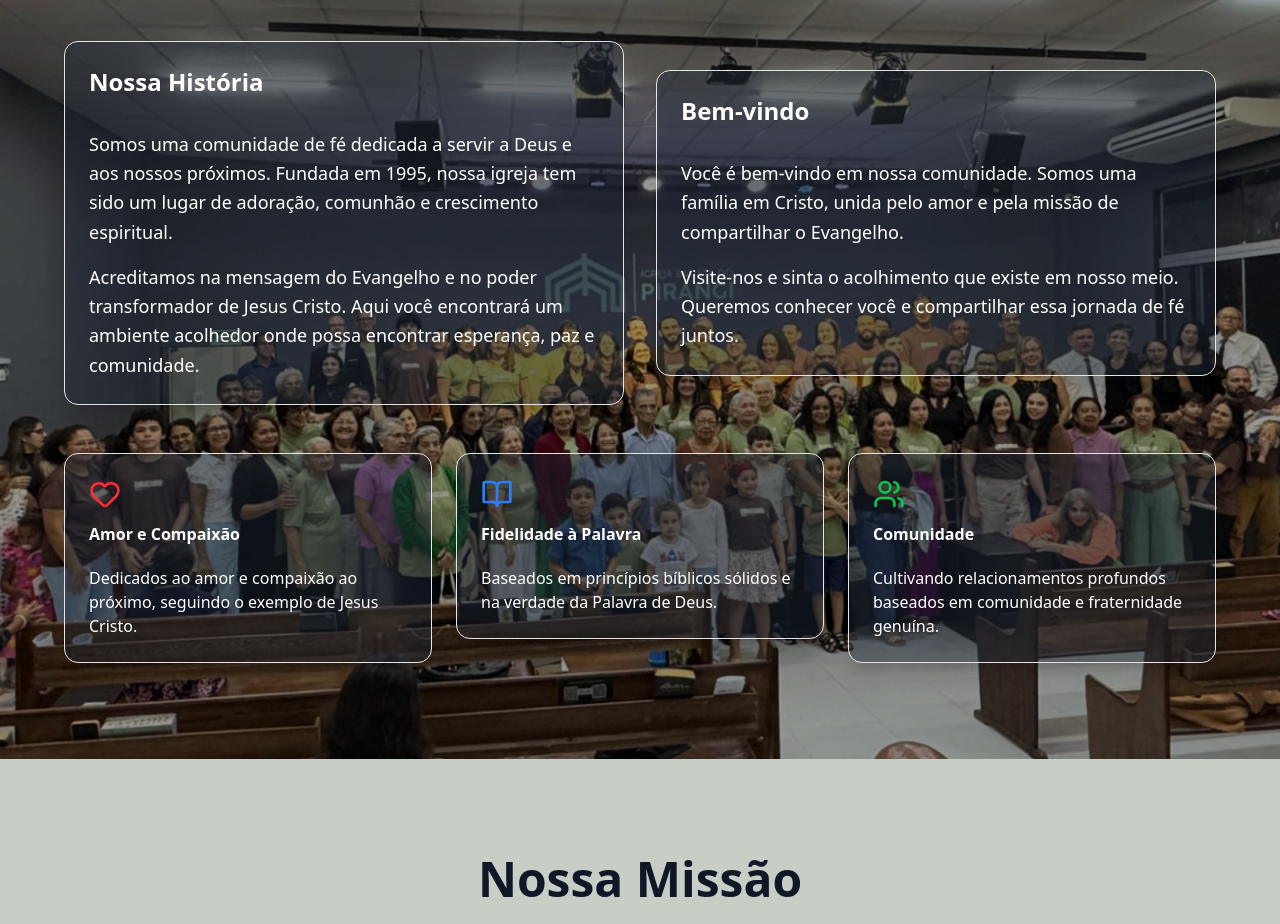
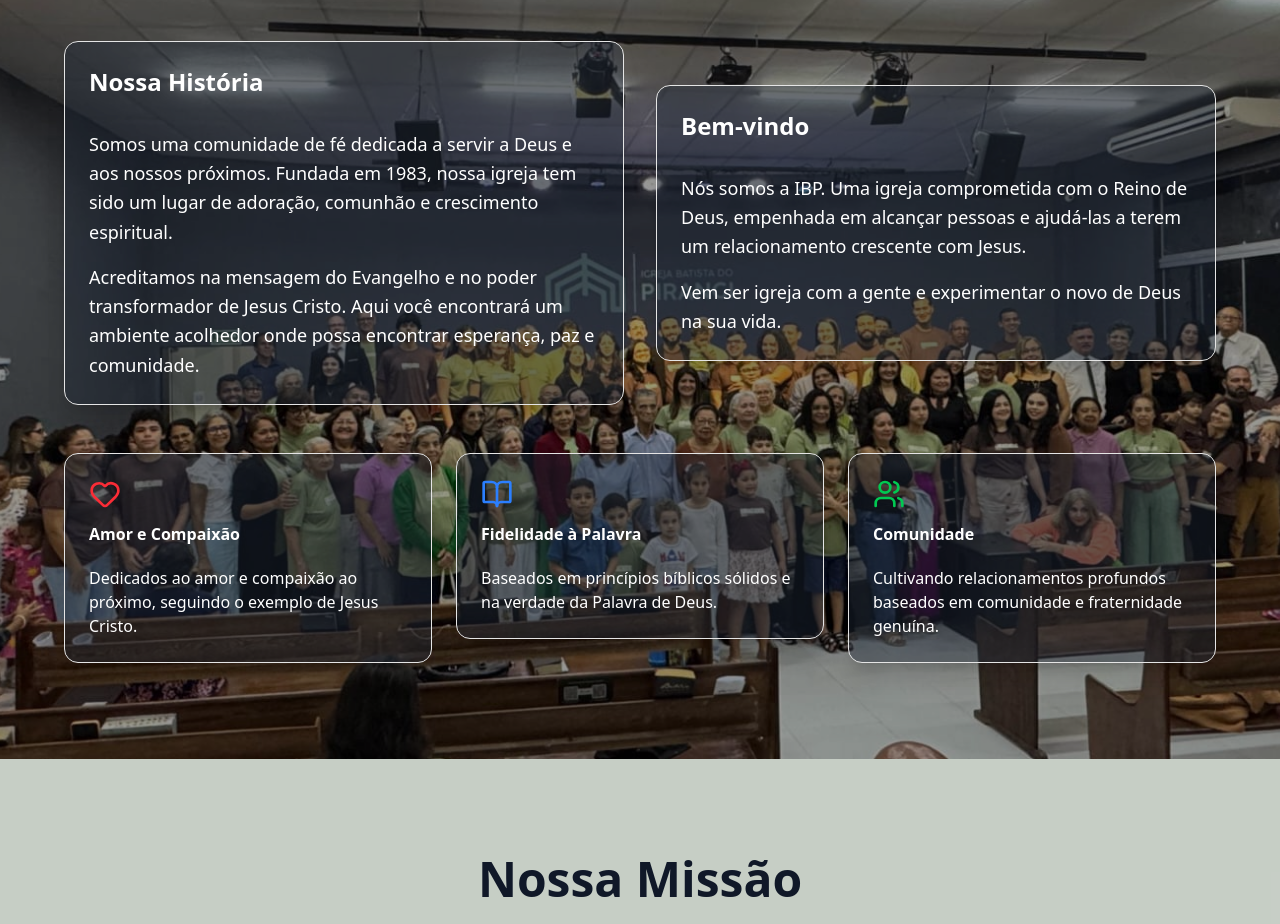
Before and after one commit to JVitorbs/ibp-next, a Next.js app: page / in a window 1280 px wide. Shown: the part 907-1831 px from the top of the page. Built offline with nearby package versions, Linux system fonts and the light colour scheme.

Commit message:
feat: Atualiza informações sobre a fundação e missão da igreja na seção "sobre"

```diff
--- a/src/components/AboutSection.tsx
+++ b/src/components/AboutSection.tsx
@@ -43,7 +43,7 @@ export default function AboutSection() {
               <CardContent className="space-y-4">
                 <p className="text-white text-lg leading-relaxed">
                   Somos uma comunidade de fé dedicada a servir a Deus e aos nossos
-                  próximos. Fundada em 1995, nossa igreja tem sido um lugar de
+                  próximos. Fundada em 1983, nossa igreja tem sido um lugar de
                   adoração, comunhão e crescimento espiritual.
                 </p>
                 <p className="text-white text-lg leading-relaxed">
@@ -63,10 +63,10 @@ export default function AboutSection() {
               </CardHeader>
               <CardContent className="space-y-4">
                 <p className="text-white text-lg leading-relaxed">
-                  Você é bem-vindo em nossa comunidade. Somos uma família em Cristo, unida pelo amor e pela missão de compartilhar o Evangelho.
+                  Nós somos a IBP. Uma igreja comprometida com o Reino de Deus, empenhada em alcançar pessoas e ajudá-las a terem um relacionamento crescente com Jesus.
                 </p>
                 <p className="text-white text-lg leading-relaxed">
-                  Visite-nos e sinta o acolhimento que existe em nosso meio. Queremos conhecer você e compartilhar essa jornada de fé juntos.
+                  Vem ser igreja com a gente e experimentar o novo de Deus na sua vida.
                 </p>
               </CardContent>
             </Card>
```
